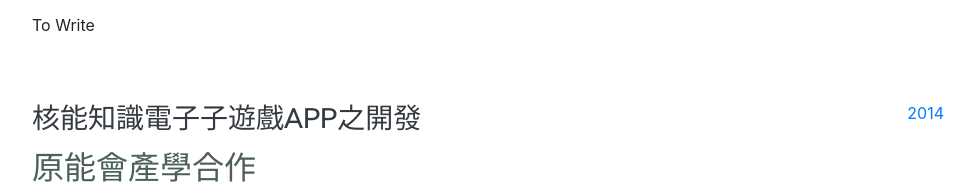
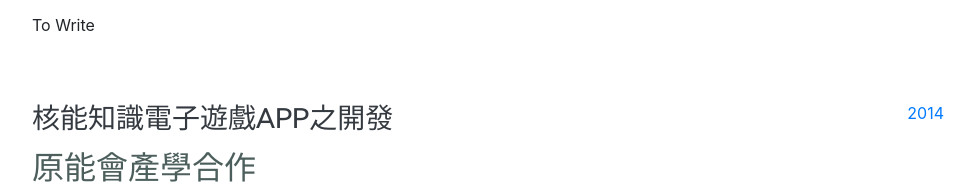
Before and after one commit to SyuanLiao/SyuanLiao.github.io, a website with bundled scripts: page index.html in a window 1280 px wide. Shown: the part 1076-1267 px from the top of the page, without its empty margins (288-1263 px from the left). Built offline with nearby package versions, Linux system fonts and the light colour scheme.

Commit message:
index.html: removed duplicate text

```diff
--- a/index.html
+++ b/index.html
@@ -119,7 +119,7 @@
         <div class="resume-item d-flex flex-column flex-md-row justify-content-between mb-5">
             <div class="resume-content">
               <!-- <span class="text-primary">September 2017 - Present</span> -->
-              <h3 class="mb-0">核能知識電⼦子遊戲APP之開發</h3>
+              <h3 class="mb-0">核能知識電⼦遊戲APP之開發</h3>
               <div class="subheading mb-3">原能會產學合作</div>
               <p>大學時和實驗室的學長一起合作開發的核能APP, 運行於Android平台上。</p>
             </div>
```
